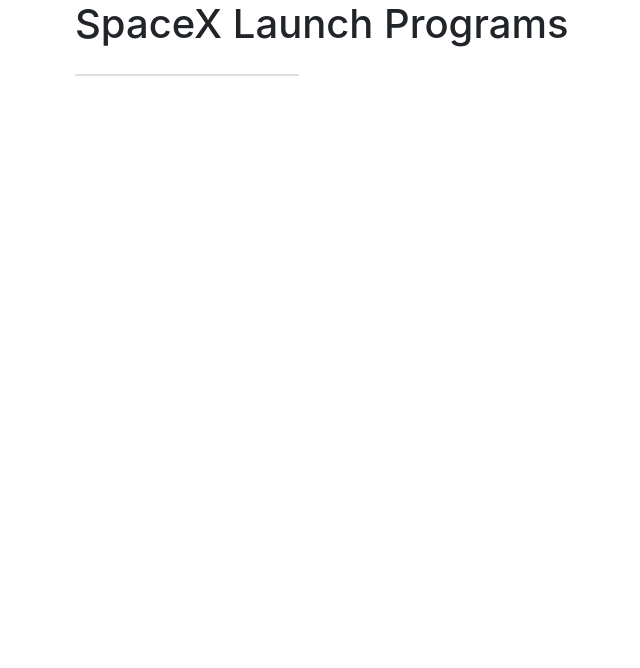
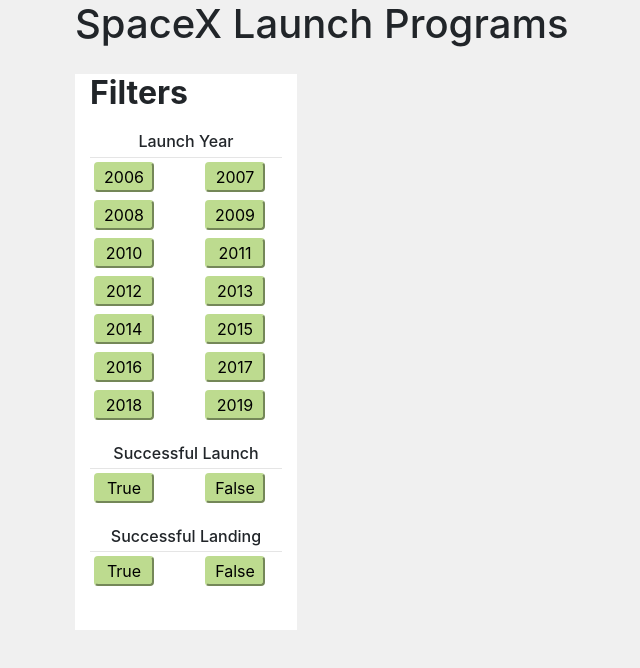
Before and after one commit to tejbaise/spacex-program, a React (Create React App) app: page / in a window 1280 px wide. Shown: the top 668 px of the page, without its empty margins (10-650 px from the left). Built offline with nearby package versions, Linux system fonts and the light colour scheme.

Commit message:
Added Filter Design, Corrected Page Layout

```diff
--- a/public/index.html
+++ b/public/index.html
@@ -32,7 +32,7 @@
     />
     <title>React App</title>
   </head>
-  <body style="background-color: ">
+  <body style="background-color: #f0f0f0">
     <noscript>You need to enable JavaScript to run this app.</noscript>
     <div id="root"></div>
     <!--
--- a/src/Components/Filter.js
+++ b/src/Components/Filter.js
@@ -1,9 +1,192 @@
-import React from 'react';
+import React, { useState, useEffect } from 'react';
 import '../Stylesheets/Filter.scss';
-import Card from 'react-bootstrap/Card'
+import Row from 'react-bootstrap/Row';
+import Col from 'react-bootstrap/Col';
+import Card from 'react-bootstrap/Col';
+import Button from 'react-bootstrap/Button';
 
-function Filter() {
-  return <Card style={{ width: '14rem', backgroundColor: 'white' }}></Card>;
+let arr = [];
+for (let i = 2006; i <= 2019; i++) {
+  arr.push(i);
+}
+
+function Filter(props) {
+  const [filterState, setFilterState] = useState({
+    year: arr,
+    yearFilter: false,
+    successfulLaunch: true,
+    successfulLaunchFilter: false,
+    successfulLanding: true,
+    successfulLandingFilter: false,
+  });
+
+  useEffect(() => {
+    props.onFilterChange(filterState);
+  }, [filterState, props]);
+
+  let yearList = arr.map((item) => {
+    return (
+      <Col key={item}>
+        <Button
+          bsPrefix='FilterButton'
+          style={{
+            backgroundColor:
+              filterState.yearFilter && item === filterState.year[0]
+                ? '#70b102'
+                : '#bddb8f',
+          }}
+          value={item}
+          onClick={() => {
+            if (filterState.year.length === 1 && item !== filterState.year[0]) {
+              setFilterState({
+                ...filterState,
+                yearFilter: true,
+                year: [item],
+              });
+            }
+            if (filterState.year.length > 1) {
+              setFilterState({
+                ...filterState,
+                yearFilter: true,
+                year: [item],
+              });
+            }
+            if (filterState.year.length === 1 && item === filterState.year[0]) {
+              setFilterState({ ...filterState, yearFilter: false, year: arr });
+            }
+          }}
+          variant='primary'
+        >
+          {item}
+        </Button>
+      </Col>
+    );
+  });
+
+  return (
+    <Card style={{ width: '14rem', backgroundColor: 'white' }}>
+      <h2 style={{ fontWeight: 'bold' }}>Filters</h2>
+      <div className="CenterAlign">
+        <h6>Launch Year</h6>
+        <hr />
+          <Row xs={2} sm={2} md={2} lg={2} xl={2}>
+            {yearList}
+          </Row>
+        <h6>Successful Launch</h6>
+        <hr />
+          <Row>
+            <Col>
+              <Button
+                bsPrefix='FilterButton'
+                style={{
+                  backgroundColor:
+                    filterState.successfulLaunchFilter &&
+                    filterState.successfulLaunch
+                      ? '#70b102'
+                      : '#bddb8f',
+                }}
+                variant='primary'
+                disabled={
+                  filterState.successfulLaunchFilter &&
+                  !filterState.successfulLaunch
+                }
+                onClick={() => {
+                  setFilterState({
+                    ...filterState,
+                    successfulLaunchFilter: !filterState.successfulLaunchFilter,
+                    successfulLaunch: true,
+                  });
+                }}
+              >
+                True
+              </Button>
+            </Col>
+            <Col>
+              <Button
+                bsPrefix='FilterButton'
+                style={{
+                  backgroundColor:
+                    filterState.successfulLaunchFilter &&
+                    !filterState.successfulLaunch
+                      ? '#70b102'
+                      : '#bddb8f',
+                }}
+                variant='primary'
+                disabled={
+                  filterState.successfulLaunchFilter &&
+                  filterState.successfulLaunch
+                }
+                onClick={() => {
+                  setFilterState({
+                    ...filterState,
+                    successfulLaunchFilter: !filterState.successfulLaunchFilter,
+                    successfulLaunch: false,
+                  });
+                }}
+              >
+                False
+              </Button>
+            </Col>
+          </Row>
+        <h6>Successful Landing</h6>
+        <hr />
+          <Row>
+            <Col>
+              <Button
+                bsPrefix='FilterButton'
+                style={{
+                  backgroundColor:
+                    filterState.successfulLandingFilter &&
+                    filterState.successfulLanding
+                      ? '#70b102'
+                      : '#bddb8f',
+                }}
+                variant='primary'
+                disabled={
+                  filterState.successfulLandingFilter &&
+                  !filterState.successfulLanding
+                }
+                onClick={() => {
+                  setFilterState({
+                    ...filterState,
+                    successfulLandingFilter: !filterState.successfulLandingFilter,
+                    successfulLanding: true,
+                  });
+                }}
+              >
+                True
+              </Button>
+            </Col>
+            <Col>
+              <Button
+                bsPrefix='FilterButton'
+                style={{
+                  backgroundColor:
+                    filterState.successfulLandingFilter &&
+                    !filterState.successfulLanding
+                      ? '#70b102'
+                      : '#bddb8f',
+                }}
+                variant='primary'
+                disabled={
+                  filterState.successfulLandingFilter &&
+                  filterState.successfulLanding
+                }
+                onClick={() => {
+                  setFilterState({
+                    ...filterState,
+                    successfulLandingFilter: !filterState.successfulLandingFilter,
+                    successfulLanding: false,
+                  });
+                }}
+              >
+                False
+              </Button>
+            </Col>
+          </Row>
+          </div>
+    </Card>
+  );
 }
 
 export default Filter;
--- a/src/Components/ProgramDetails.js
+++ b/src/Components/ProgramDetails.js
@@ -1,15 +1,20 @@
-import React from 'react';
+import React, {useCallback} from 'react';
 import '../Stylesheets/ProgramDetails.scss';
 import Container from 'react-bootstrap/Container'
 import Filter from './Filter';
 import List from './List';
 
 function ProgramDetails() {
+
+  const onFilterChange = useCallback((response) => {
+    //Add Filter Change Logic Here
+  }, []);
+
   return (
     <Container fluid='xl'>
       <h1>SpaceX Launch Programs</h1>
       <div className='FilterDisplay'>
-        <Filter />
+        <Filter onFilterChange={onFilterChange}/>
       </div>
       <div className='ListDisplay'>
         <List />
--- a/src/Stylesheets/Filter.scss
+++ b/src/Stylesheets/Filter.scss
@@ -1,26 +1,26 @@
-.FilterDisplay {
-  width: 100%;
-  @media (min-width: 700px) {
-    float: left;
-    width: 30%;
-    padding-top: 18px;
-  }
-
-  @media (min-width: 1024px) {
-    float: left;
-    width: 20%;
+.FilterButton  {
+  &.FilterButton-primary {
+      margin: 4px;
+      color: black;
+      border-color: #bddb8f;
+      border-radius: 0.25rem;
+      min-width: 60px;
   }
 }
 
-.ListDisplay {
-  width: 100%;
-  @media (min-width: 700px) {
-    float: right;
-    width: 70%;
-  }
+h6 {
+  text-align: center;
+  margin-top: 20px !important;
+  margin-bottom: 5px !important;
+}
 
-  @media (min-width: 1024px) {
-    float: right;
-    width: 80%;
-  }
+hr {
+  margin-top: 0px !important;
+  margin-bottom: 0px !important;
 }
+
+.CenterAlign {
+  align-items: center;
+  justify-content: center;
+  padding-bottom: 40px;
+}
--- a/src/Stylesheets/ProgramDetails.scss
+++ b/src/Stylesheets/ProgramDetails.scss
@@ -0,0 +1,26 @@
+.FilterDisplay {
+    width: 100%;
+    @media (min-width: 700px) {
+      float: left;
+      width: 30%;
+      padding-top: 18px;
+    }
+
+    @media (min-width: 1024px) {
+      float: left;
+      width: 20%;
+    }
+  }
+
+  .ListDisplay {
+    width: 100%;
+    @media (min-width: 700px) {
+      float: right;
+      width: 70%;
+    }
+
+    @media (min-width: 1024px) {
+      float: right;
+      width: 80%;
+    }
+  }
```
